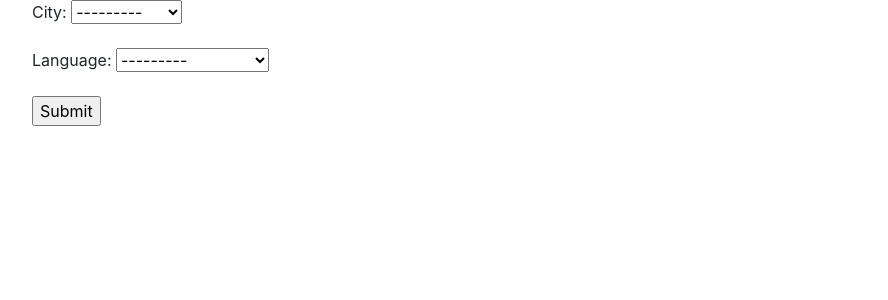
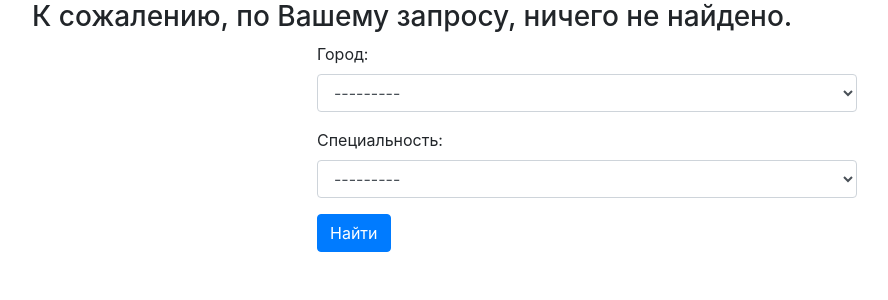
Before and after one commit to luckydiss/scraping-project, a Django app: page /home/ in a window 1280 px wide. Shown: the part 56-356 px from the top of the page, without its empty margins (53-941 px from the left). Run offline with Django 3.2, Linux system fonts and the light colour scheme; tables that the repository leaves empty hold one stand-in row (values such as "Sample post"); some libraries are stand-ins or nearby versions.

Commit message:
Окончательное оформление формы

```diff
--- a/src/scraping/forms.py
+++ b/src/scraping/forms.py
@@ -2,5 +2,13 @@
 from scraping.models import City, Language
 
 class FindForm(forms.Form):
-    city = forms.ModelChoiceField(queryset=City.objects.all(), to_field_name="slug")
-    language = forms.ModelChoiceField(queryset=Language.objects.all(), to_field_name="slug")
+    city = forms.ModelChoiceField(queryset=City.objects.all(),
+                                  to_field_name="slug",
+                                  required=False,
+                                  widget=forms.Select(attrs={'class': 'form-control'}),
+                                  label='Город')
+    language = forms.ModelChoiceField(queryset=Language.objects.all(),
+                                      to_field_name="slug",
+                                      required=False,
+                                      widget=forms.Select(attrs={'class': 'form-control'}),
+                                      label='Специальность')
--- a/src/scraping/templates/home.html
+++ b/src/scraping/templates/home.html
@@ -13,11 +13,18 @@
 
           </div>
         </div>
+       {% empty  %}
+            <h3>К сожалению, по Вашему запросу, ничего не найдено.</h3>
       {% endfor %}
 
-<form method="GET" action="">
-    {{ form.as_p }}
-  <input type="submit" value="Submit">
-</form>
+<div class="row">
+    <div class="col-md-6 mx-auto">
+    <form method="GET" action="">
 
+       {{ form.as_p }}
+
+       <button type="submit" class="btn btn-primary">Найти</button>
+    </form>
+    </div>
+</div>
 {% endblock %}
```
